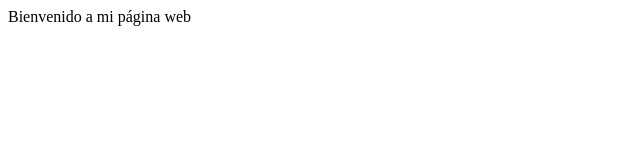
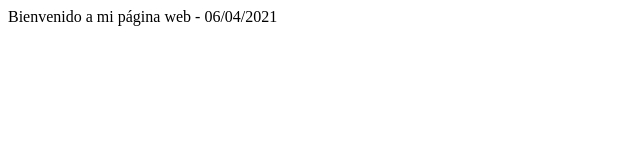
Before and after one commit to alejanzzz/alejanzzz.github.io, a plain HTML site: page index.html in a window 1280 px wide. Shown: the whole page, without its empty margins (0-640 px from the left). Drawn offline with Linux system fonts and the light colour scheme.

Commit message:
Versión Martes 2.0

```diff
--- a/index.html
+++ b/index.html
@@ -7,6 +7,6 @@
     <title>alejanzzz</title>
 </head>
 <body>
-    Bienvenido a mi página web
+    Bienvenido a mi página web - 06/04/2021
 </body>
 </html>
```
